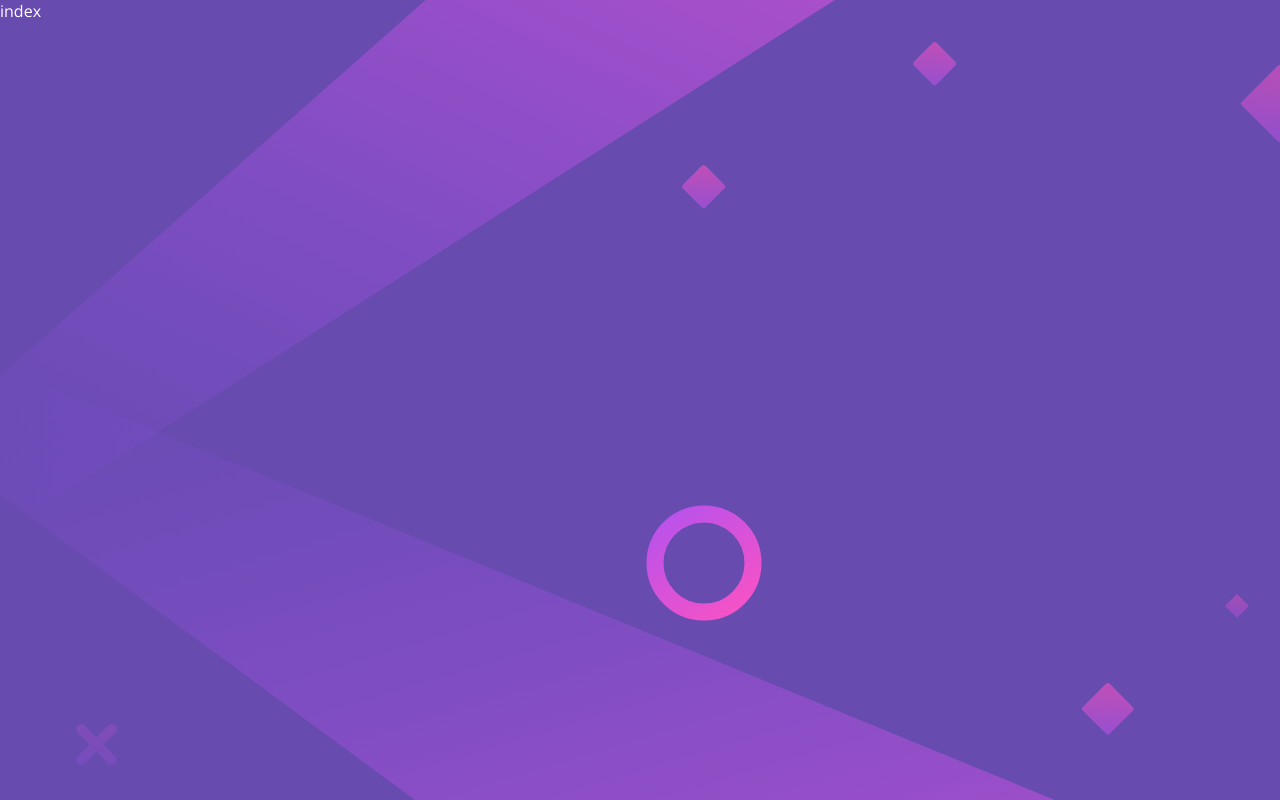
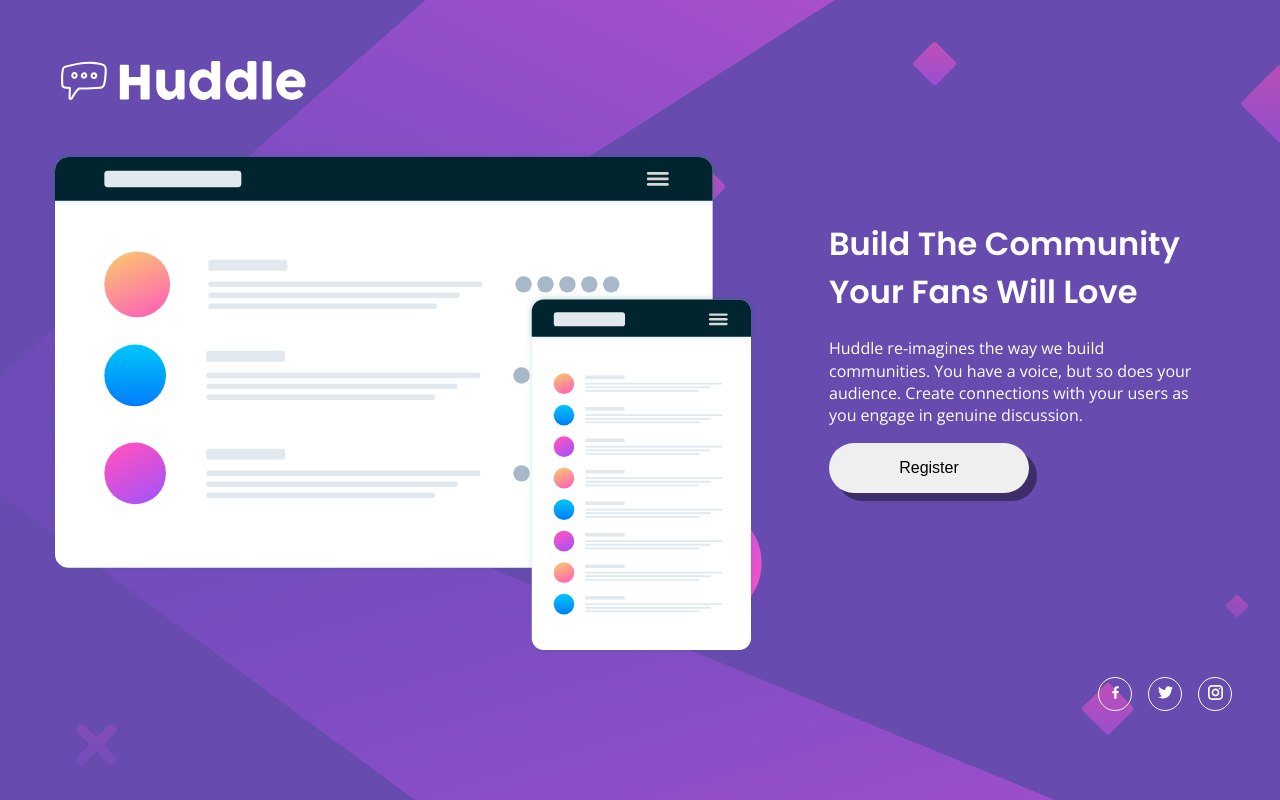
Before and after one commit to sadatyussuf/react-mini-projects, a React (Create React App) app in the folder huddle/: page / in a window 1280 px wide. Built offline with nearby package versions, Linux system fonts and the light colour scheme; the HTML template or start-up script is replaced by a standard one.

Commit message:
working on landing page.....to be continued

```diff
--- a/huddle/src/components/index.js
+++ b/huddle/src/components/index.js
@@ -1,9 +1,54 @@
 import React from 'react'
+import { GrInstagram, GrTwitter, GrFacebookOption } from 'react-icons/gr'
 
-const index = () => {
+import logo from '../images/logo.svg'
+import illustration from '../images/illustration-mockups.svg'
+
+const Index = () => {
     return (
-        <div>index</div>
+        <div className='container'>
+            <nav className="nav-container">
+                <img src={logo} alt="logo" />
+            </nav>
+            <main className="main-container">
+                <div className='main-image'>
+
+                    <img src={illustration} alt="illustration-mockups" />
+                </div>
+
+                <div className='main-info'>
+                    <h1>
+                        build the community your fans will love
+                    </h1>
+                    <p>
+                        Huddle re-imagines the way we build communities. You have a voice, but so does your audience. Create connections with your users as you engage in genuine discussion.
+                    </p>
+
+                    <button>register</button>
+                </div>
+
+            </main>
+            <footer className="footer-container">
+                <ul className="icons-link">
+                    <li>
+                        <a href="#">
+                            <GrFacebookOption className='icons' />
+                        </a>
+                    </li>
+                    <li>
+                        <a href="#">
+                            <GrTwitter className='icons' />
+                        </a>
+                    </li>
+                    <li>
+                        <a href="#">
+                            <GrInstagram className='icons' />
+                        </a>
+                    </li>
+                </ul>
+            </footer>
+        </div>
     )
 }
 
-export default index
+export default Index
```
